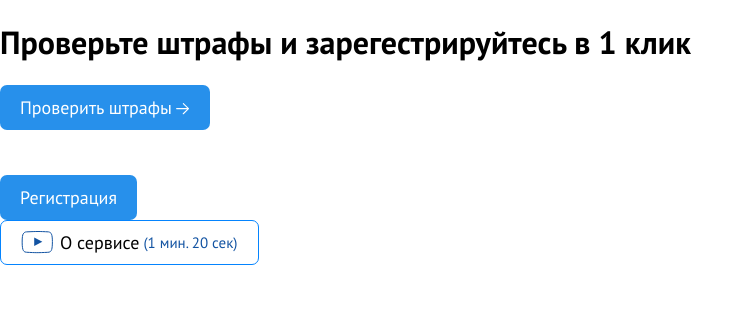
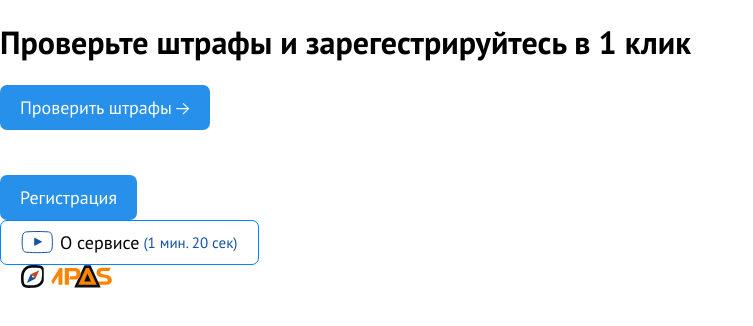
Before and after one commit to RomanovMichael/compas, a Nuxt app: page / in a window 1280 px wide. Shown: the top 326 px of the page, without its empty margins (0-753 px from the left). Built offline with nearby package versions, Linux system fonts and the light colour scheme.

Commit message:
feat(ui-logo): add desktop styles

```diff
--- a/components/ui/logo.vue
+++ b/components/ui/logo.vue
@@ -1,9 +1,27 @@
-<script setup></script>
+<script setup>
+  import LogoIcon from '@/assets/icons/logo.svg?component'
+</script>
 
 <template>
-  <div class="ui-logo"></div>
+  <div class="ui-logo">
+    <nuxt-link to="/" class="ui-logo__link">
+      <logo-icon class="ui-logo__icon"/>
+    </nuxt-link>
+  </div>
 </template>
 
 <style lang="scss">
-.ui-logo {}
+.ui-logo {
+  position: relative;
+  width: 119px;
+  height: 23px;
+
+  & svg {
+    position: absolute;
+    top: 0;
+    left: 0;
+    width: 100%;
+    height: 100%;
+  }
+}
 </style>
--- a/pages/index.vue
+++ b/pages/index.vue
@@ -10,4 +10,5 @@ const mainStore = useMainStore()
   <ui-button color="transparent" label="О сервисе"></ui-button>
   <ui-button label="Регистрация"></ui-button>
   <ui-button @click="mainStore.togglePopup()" playBtn label="О сервисе"></ui-button>
+  <ui-logo/>
 </template>
```
Also changed, not shown: assets/icons/logo.svg (added).
